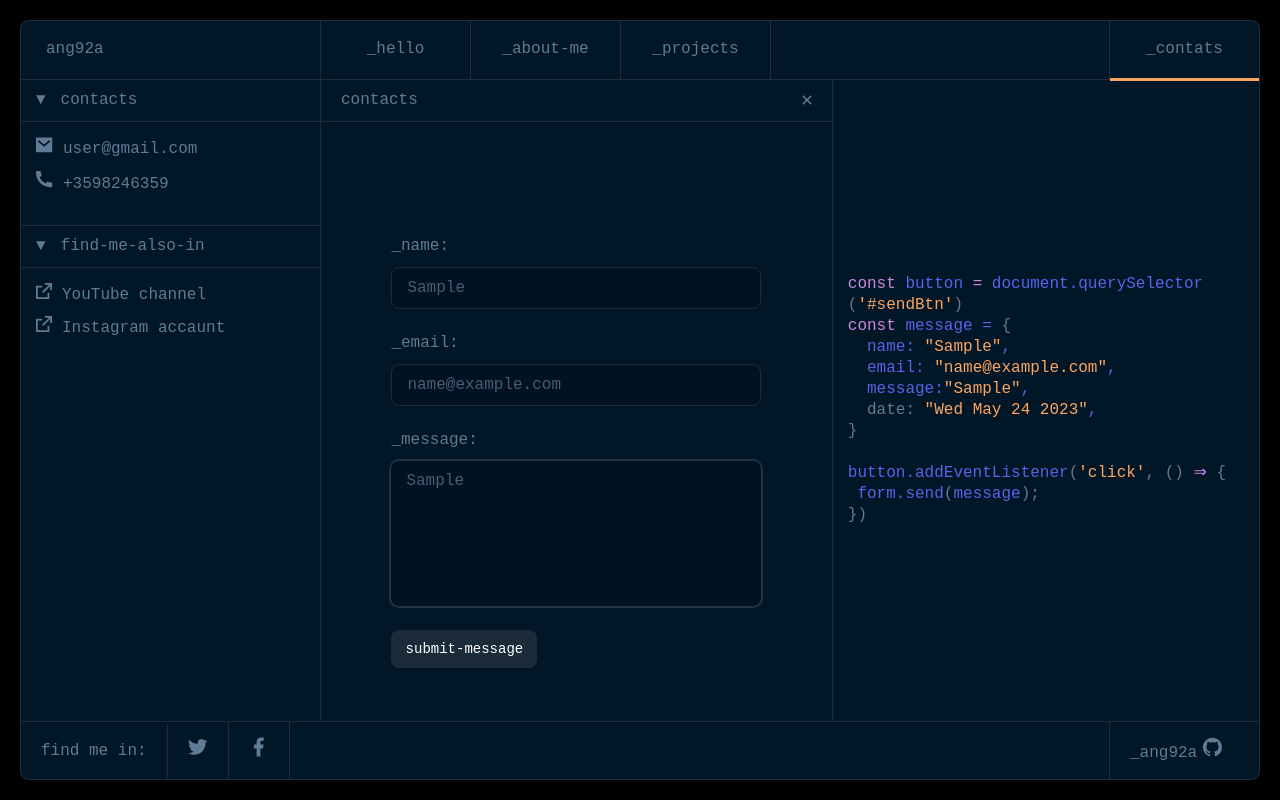
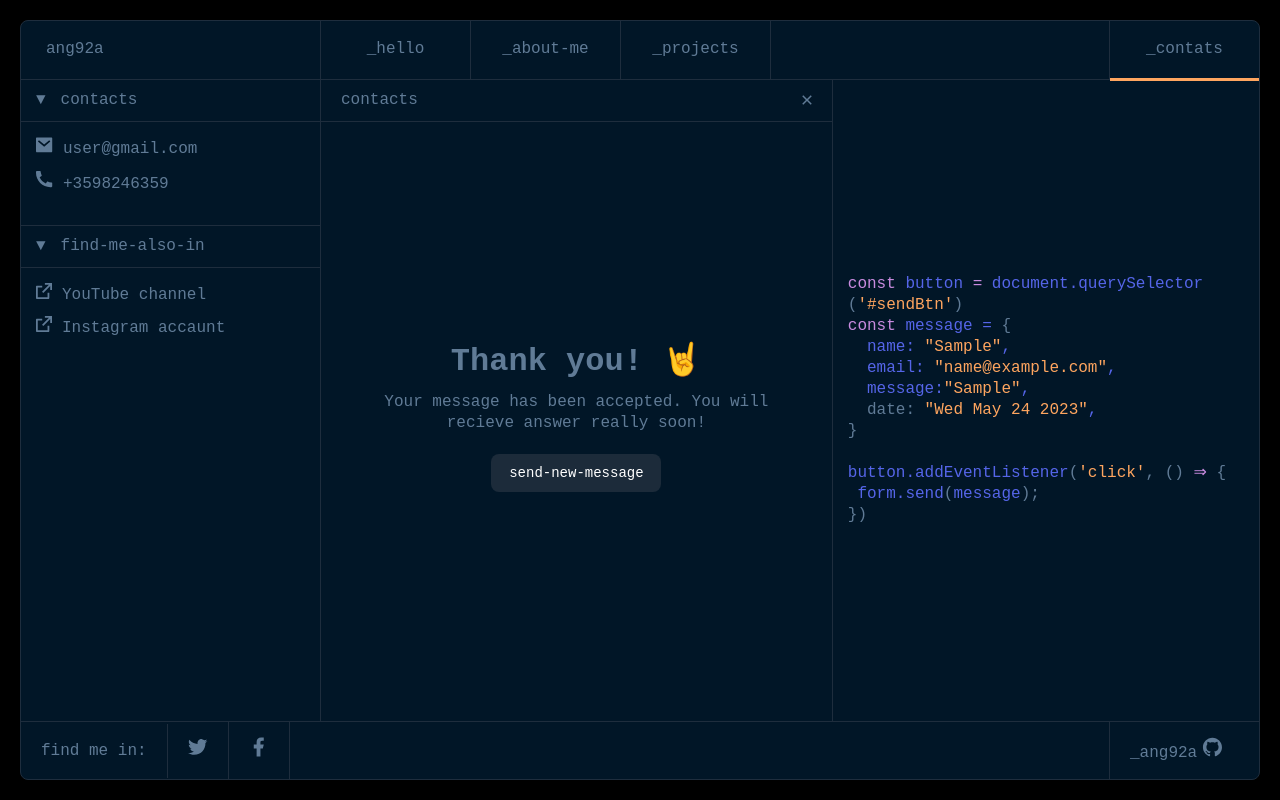
Before and after one commit to ang92a/DevPortfolio, a React (Create React App) app: page /contact in a window 1280 px wide. Both pictures are taken after typing "Sample", "name@example.com", "Sample" into the empty fields and a click on the button "submit-message". Built offline with nearby package versions, Linux system fonts and the light colour scheme.

Commit message:
add button

```diff
--- a/src/components/ContentForm/ContentForm.jsx
+++ /dev/null
@@ -1,9 +0,0 @@
-import s from "./ContentForm.module.css";
-
-export const ContentForm = ({ contForm }) => {
-  return (
-    <>
-      <div className={s.content}>{contForm}</div>
-    </>
-  );
-};
--- a/src/components/ContentFormMess/ContentFormMess.jsx
+++ b/src/components/ContentFormMess/ContentFormMess.jsx
@@ -1,7 +1,15 @@
-import React from 'react'
+import s from "./ContentFormMess.module.css";
+import { useState } from "react";
+import { Button } from "../../ui/Button/Button";
 
 export const ContentFormMess = () => {
   return (
-    <div>ContentFormMess</div>
-  )
-}
+    <div className={s.messThanks}>
+      <h1>Thank you! 🤘</h1>
+      <p>
+        Your message has been accepted. You will recieve answer really soon!
+      </p>
+      <Button title="send-new-message" thanks />
+    </div>
+  );
+};
--- a/src/components/ContentFormMess/ContentFormMess.module.css
+++ b/src/components/ContentFormMess/ContentFormMess.module.css
@@ -0,0 +1,12 @@
+.messThanks{
+    display: flex;
+    flex-direction: column;
+    align-items: center;
+    width: 450px;
+}
+
+.messThanks >p {
+    margin-top: 20px;
+    margin-bottom: 20px;
+    text-align: center;
+}
--- a/src/components/Form/Form.jsx
+++ b/src/components/Form/Form.jsx
@@ -1,6 +1,5 @@
 import s from "./Form.module.css";
 import { Button } from "../../ui/Button/Button";
-import { ContentFormMess } from "../ContentFormMess/ContentFormMess";
 
 export const Form = (props) => {
   const {
@@ -10,6 +9,7 @@ export const Form = (props) => {
     setInputEmail,
     inputMessage,
     setInputMessage,
+    setRenderForm,
   } = props;
 
   return (
@@ -57,11 +57,7 @@ export const Form = (props) => {
         value={inputMessage}
         onChange={(evt) => setInputMessage(evt.target.value)}
       ></textarea>
-      <Button
-        title="submit-message"
-
-        submitMessage
-      />
+      <Button title="submit-message" handler={setRenderForm} submitMessage />
     </form>
   );
 };
--- a/src/page/Contact/Contact.jsx
+++ b/src/page/Contact/Contact.jsx
@@ -4,14 +4,14 @@ import { MenuAccordionContacts } from "../../components/Accordion/MenuAccordionC
 import s from "./Contact.module.css";
 import close from "./assets/close.svg";
 import { ContactRightAside } from "../../components/ContactRightAside/ContactRightAside";
-import { ContentForm } from "../../components/ContentForm/ContentForm";
+import { ContentFormMess } from "../../components/ContentFormMess/ContentFormMess";
 
 export const Contact = () => {
   const [inputName, setInputName] = useState("");
   const [inputEmail, setInputEmail] = useState("");
   const [inputMessage, setInputMessage] = useState("");
 
-  const [contForm, setContForm] = useState("");
+  const [renderForm, setRenderForm] = useState(false);
 
   return (
     <>
@@ -26,6 +26,7 @@ export const Contact = () => {
           <img src={close} alt="close" className={s.iconClose} />
         </div>
         <div className={s.conteinerForm}>
+          {!renderForm ? (
             <Form
               inputName={inputName}
               setInputName={setInputName}
@@ -33,7 +34,12 @@ export const Contact = () => {
               setInputEmail={setInputEmail}
               inputMessage={inputMessage}
               setInputMessage={setInputMessage}
+              setRenderForm={setRenderForm}
+              renderForm={renderForm}
             />
+          ) : (
+            <ContentFormMess />
+          )}
         </div>
       </div>
       <div className={s.rightAside}>
--- a/src/ui/Button/Button.jsx
+++ b/src/ui/Button/Button.jsx
@@ -2,14 +2,15 @@ import s from "./Button.module.css";
 import clsx from "clsx";
 
 export const Button = (props) => {
-  const { title, submitMessage, handler } = props;
+  const { title, submitMessage, handler, thanks } = props;
 
   const innerClassName = clsx(s.button, {
     [s.button__submitMessage]: submitMessage,
+    [s.button__thanks]: thanks,
   });
 
   return (
-    <button onClick={handler} className={innerClassName}>
+    <button onClick={() => handler(true)} className={innerClassName}>
       {title}
     </button>
   );
--- a/src/ui/Button/Button.module.css
+++ b/src/ui/Button/Button.module.css
@@ -1,13 +1,24 @@
-.button__submitMessage {
+.button {
+    cursor: pointer;
+    translate: 0.2s;
+}
+
+.button:hover {
+    border: 1px solid #fff;
+    translate: 0.2s;
+}
+
+.button__submitMessage,
+.button__thanks {
     background: #1C2B3A;
     height: 38px;
-    width: 146px;
+    width: 170px;
     border-radius: 8px;
     padding: 10px 14px 10px 14px;
     font-size: 14px;
     font-weight: 450;
     line-height: 18px;
     text-align: center;
-     color: #FFFFFF;
-     border: none;
+    color: #FFFFFF;
+    border: none;
 }
```
Also changed, not shown: src/components/ContentForm/ContentForm.module.css (deleted). Lines whose indentation alone changed are shown as unchanged.
